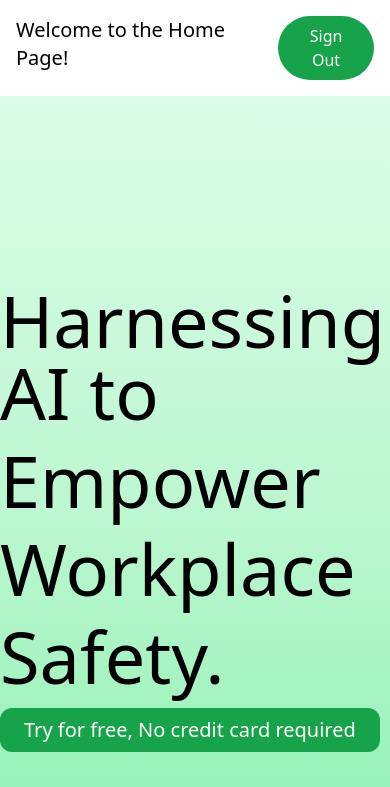
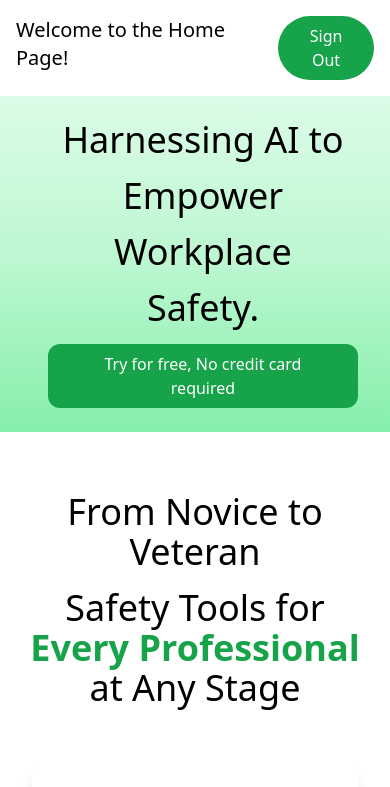
Before and after one commit to asfundmirza/shanegolf, a React (Vite) app: page /home in a window 390 px wide. Shown: the top 787 px of the page. Built offline with nearby package versions, Linux system fonts and the light colour scheme; no server answers; sample sign-in values are in the browser's storage.

Commit message:
added some responsiveness

```diff
--- a/src/components/Home.jsx
+++ b/src/components/Home.jsx
@@ -80,22 +80,22 @@ const Home = () => {
       <div className="flex w-full flex-col gap-[60px]">
         {/* Hero Section */}
 
-        <div className="flex w-full bg-gradient-to-b items-center from-green-100 via-green-200 to-green-300 min-h-screen rounded-br-[120px]">
-          <div className="container mx-auto max-w-[1400px] flex justify-between items-center  ">
-            <div className="flex  flex-col gap-4">
-              <div className="flex flex-col text-7xl gap-4">
+        <div className="flex w-full bg-gradient-to-b items-center from-green-100 via-green-200 to-green-300 md:p-0 p-6 lg:min-h-screen min-h-fit md:rounded-br-[120px]">
+          <div className="container mx-auto max-w-[1400px] md:px-0 px-2 flex md:justify-between justify-center items-center  ">
+            <div className="flex  flex-col gap-4 lg:pl-0 pl-4">
+              <div className="flex flex-col md:text-5xl text-4xl text-center md:text-left   lg:text-7xl gap-4">
                 <span>Harnessing AI to</span>
                 <span>Empower</span>
                 <span>Workplace</span>
                 <span>Safety.</span>
               </div>
 
-              <button className=" bg-green-600 text-white p-2 px-6 rounded-xl w-fit text-xl">
+              <button className=" bg-green-600 text-white p-2 px-6 rounded-xl w-fit text-md">
                 Try for free, No credit card required{" "}
               </button>
             </div>
 
-            <div className="flex flex-1  w-full     ">
+            <div className="hidden md:flex flex-1  w-full     ">
               <div className="flex flex-1  items-center justify-center object-fill">
                 <img src={HeroSectionImage} alt="img " className="w-full " />
               </div>
@@ -105,9 +105,9 @@ const Home = () => {
 
         {/* Novice Section */}
 
-        <div className="flex flex-col  w-full items-center">
+        <div className="flex flex-col  w-full items-center px-4">
           <div className="flex flex-col gap-10 max-w-[1200px]">
-            <div className="flex flex-col gap-4 items-center text-4xl">
+            <div className="flex flex-col gap-4 items-center text-center text-4xl">
               <span>From Novice to Veteran</span>
               <span>
                 Safety Tools for{" "}
```
